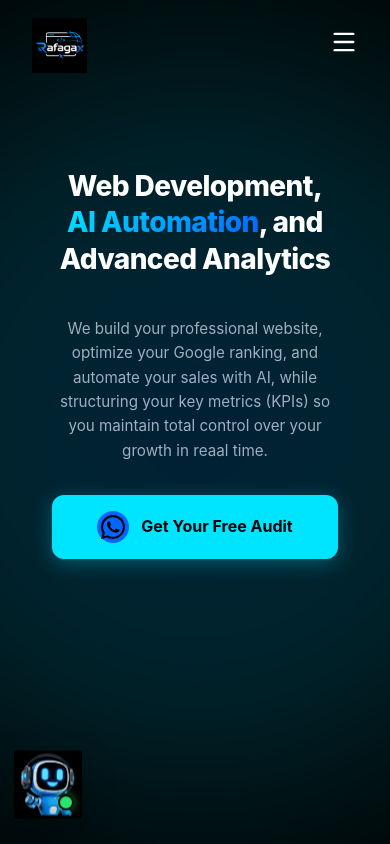
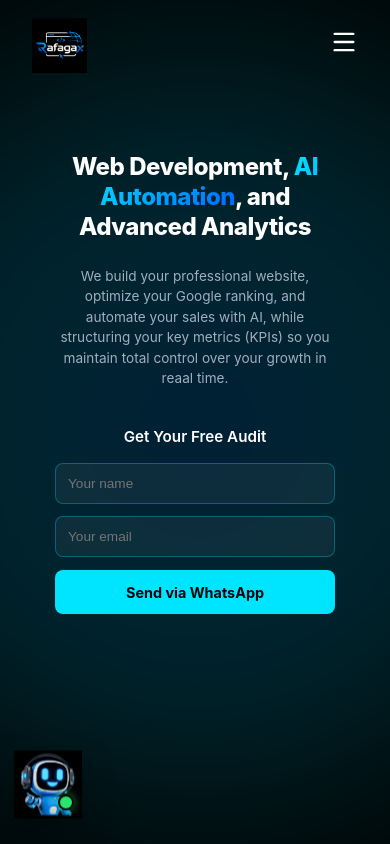
Before and after one commit to rafagax/proyecto-web, a React (Vite) app: page / in a window 390 px wide. Shown: the top 844 px of the page. Built offline with nearby package versions, Linux system fonts and the light colour scheme.

Commit message:
ajustes movil hero

```diff
--- a/src/App.css
+++ b/src/App.css
@@ -2115,24 +2115,24 @@
   .hero-content-responsive {
     text-align: center !important;
     align-items: center !important;
-    padding: 3rem 1.25rem 4rem 1.25rem !important;
+    padding: 2rem 1rem 2rem 1rem !important;
   }
 
   .hero-content-responsive .hero-title {
-    font-size: 1.75rem !important;
+    font-size: 1.5rem !important;
     font-weight: 800 !important;
     letter-spacing: -0.02em !important;
-    line-height: 1.3 !important;
-    margin-bottom: 1.25rem !important;
+    line-height: 1.25 !important;
+    margin-bottom: 0.75rem !important;
   }
 
   .hero-content-responsive .hero-subtitle {
-    font-size: 0.95rem !important;
+    font-size: 0.85rem !important;
     color: #a0aec0 !important;
-    margin: 1.25rem auto !important;
-    max-width: 320px !important;
-    line-height: 1.6 !important;
-    margin-bottom: 2rem !important;
+    margin: 0.75rem auto !important;
+    max-width: 280px !important;
+    line-height: 1.5 !important;
+    margin-bottom: 1rem !important;
   }
 
   .hero-content-responsive .hero-buttons {
--- a/src/pages/Home.jsx
+++ b/src/pages/Home.jsx
@@ -154,15 +154,22 @@ const Home = () => {
             <p className="hero-subtitle" style={{ fontSize: '1.1rem', maxWidth: '550px', marginLeft: 0, marginBottom: '2.5rem' }}>
               We build your professional website, optimize your Google ranking, and automate your sales with AI, while structuring your key metrics (KPIs) so you maintain total control over your growth in reaal time.
             </p>
-            <div className="hero-buttons" style={{ marginTop: 0, justifyContent: 'flex-start', marginLeft: 'clamp(0px, 12vw, 180px)' }}>
-              <a href="https://wa.me/584144735431?text=Hello,%20I%20would%20like%20to%20get%20more%20information%20about%20your%20web%20development%20services." target="_blank" rel="noopener noreferrer" className="btn-whatsapp-large btn-hero-primary">
-                <div className="whatsapp-icon-bg">
-                  <svg width="24" height="24" viewBox="0 0 24 24" fill="none" xmlns="http://www.w3.org/2000/svg">
-                    <path d="M20.52 3.449C18.24 1.245 15.24 0 12 0C5.383 0 0 5.383 0 12C0 14.12 0.549 16.19 1.593 18.016L0 24L6.115 22.396C7.882 23.344 9.905 23.856 12 23.856C18.617 23.856 24 18.473 24 12C24 8.76 22.755 5.76 20.52 3.449ZM12 21.841C10.203 21.841 8.468 21.359 6.953 20.461L6.593 20.248L2.946 21.203L3.918 17.656L3.684 17.284C2.688 15.704 2.156 13.888 2.156 12C2.156 6.577 6.577 2.156 12 2.156C14.633 2.156 17.076 3.181 18.939 5.044C20.801 6.907 21.827 9.349 21.827 12C21.827 17.423 17.423 21.841 12 21.841ZM17.423 14.588C17.125 14.439 15.656 13.715 15.385 13.616C15.115 13.517 14.916 13.468 14.717 13.765C14.519 14.063 13.973 14.708 13.805 14.907C13.636 15.105 13.468 15.13 13.171 14.981C12.873 14.832 11.909 14.517 10.771 13.501C9.885 12.711 9.288 11.733 9.119 11.436C8.951 11.139 9.101 10.978 9.25 10.831C9.384 10.697 9.553 10.479 9.702 10.306C9.851 10.132 9.901 10.008 10 9.81C10.099 9.612 10.05 9.438 9.975 9.29C9.9 9.141 9.288 7.643 9.032 7.03C8.784 6.435 8.536 6.516 8.357 6.505C8.188 6.495 7.989 6.495 7.791 6.495C7.592 6.495 7.27 6.569 6.997 6.867C6.724 7.164 5.955 7.883 5.955 9.346C5.955 10.809 7.022 12.222 7.171 12.421C7.32 12.619 9.245 15.707 12.27 16.902C14.656 17.844 15.291 17.656 15.936 17.557C16.581 17.458 18.016 16.69 18.313 15.847C18.611 15.005 18.611 14.286 18.512 14.137C18.413 13.988 18.215 13.888 17.917 13.74Z" fill="currentColor" />
-                  </svg>
-                </div>
-                Get Your Free Audit
-              </a>
+            <div className="hero-contact-form" style={{ marginTop: '1.5rem', width: '100%', maxWidth: '280px', margin: '1.5rem auto 0' }}>
+              <h3 style={{ color: '#fff', fontSize: '0.95rem', fontWeight: '600', marginBottom: '1rem', textAlign: 'center' }}>Get Your Free Audit</h3>
+              <form onSubmit={(e) => {
+                e.preventDefault();
+                const name = e.target.name?.value || '';
+                const email = e.target.email?.value || '';
+                const phone = '584144735431';
+                const text = `Hi! I'm interested in a free audit. Name: ${name}, Email: ${email}`;
+                window.open(`https://wa.me/${phone}?text=${encodeURIComponent(text)}`, '_blank');
+              }} style={{ display: 'flex', flexDirection: 'column', gap: '0.8rem' }}>
+                <input type="text" name="name" placeholder="Your name" required style={{ padding: '0.75rem', borderRadius: '8px', border: '1px solid rgba(0, 229, 255, 0.3)', background: 'rgba(255, 255, 255, 0.05)', color: '#fff', fontSize: '0.85rem' }} />
+                <input type="email" name="email" placeholder="Your email" required style={{ padding: '0.75rem', borderRadius: '8px', border: '1px solid rgba(0, 229, 255, 0.3)', background: 'rgba(255, 255, 255, 0.05)', color: '#fff', fontSize: '0.85rem' }} />
+                <button type="submit" style={{ padding: '0.85rem', borderRadius: '8px', background: '#00e5ff', color: '#05050a', border: 'none', fontWeight: '700', fontSize: '0.9rem', cursor: 'pointer', transition: 'all 0.3s ease' }} onMouseEnter={(e) => e.target.style.boxShadow = '0 6px 20px rgba(0, 229, 255, 0.4)'} onMouseLeave={(e) => e.target.style.boxShadow = 'none'}>
+                  Send via WhatsApp
+                </button>
+              </form>
             </div>
           </div>
           <div className="hero-image" style={{ display: 'flex', justifyContent: 'center', alignItems: 'center' }}>
```
